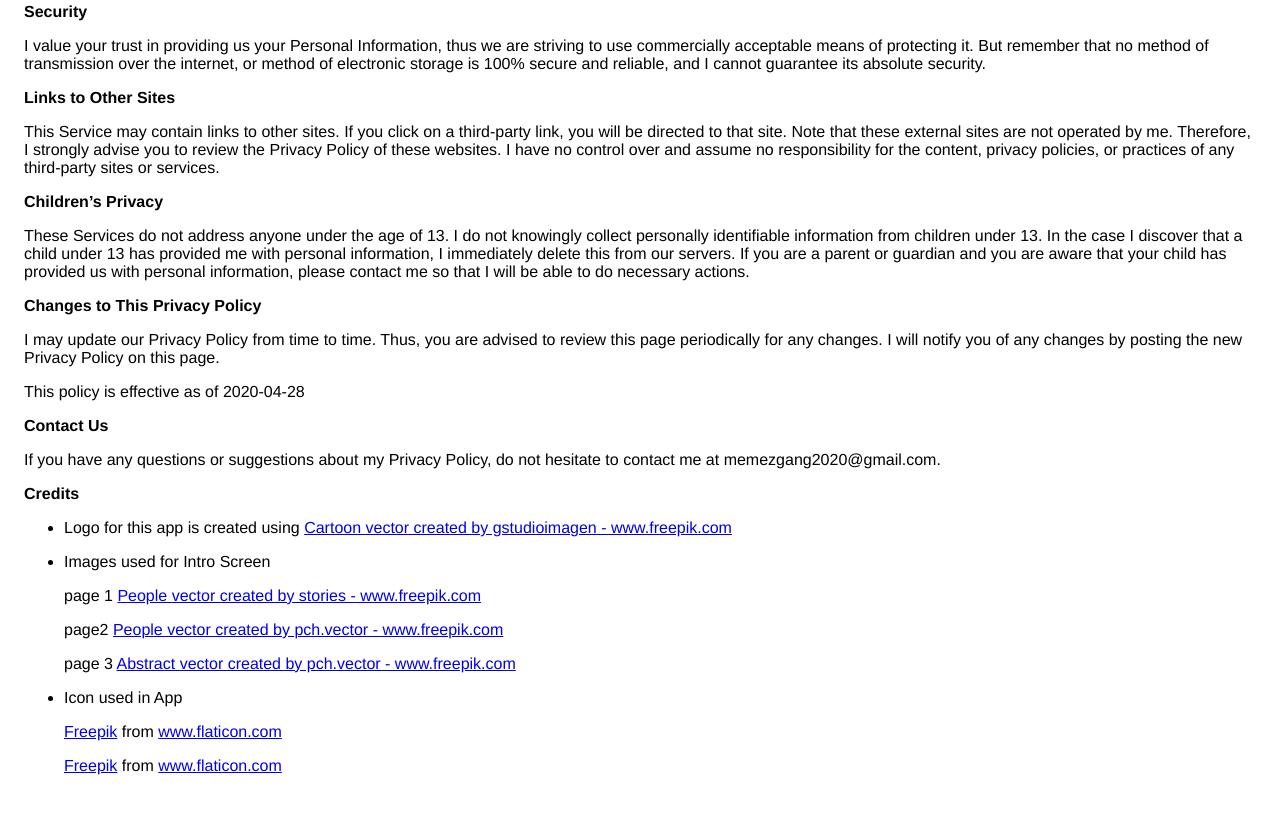
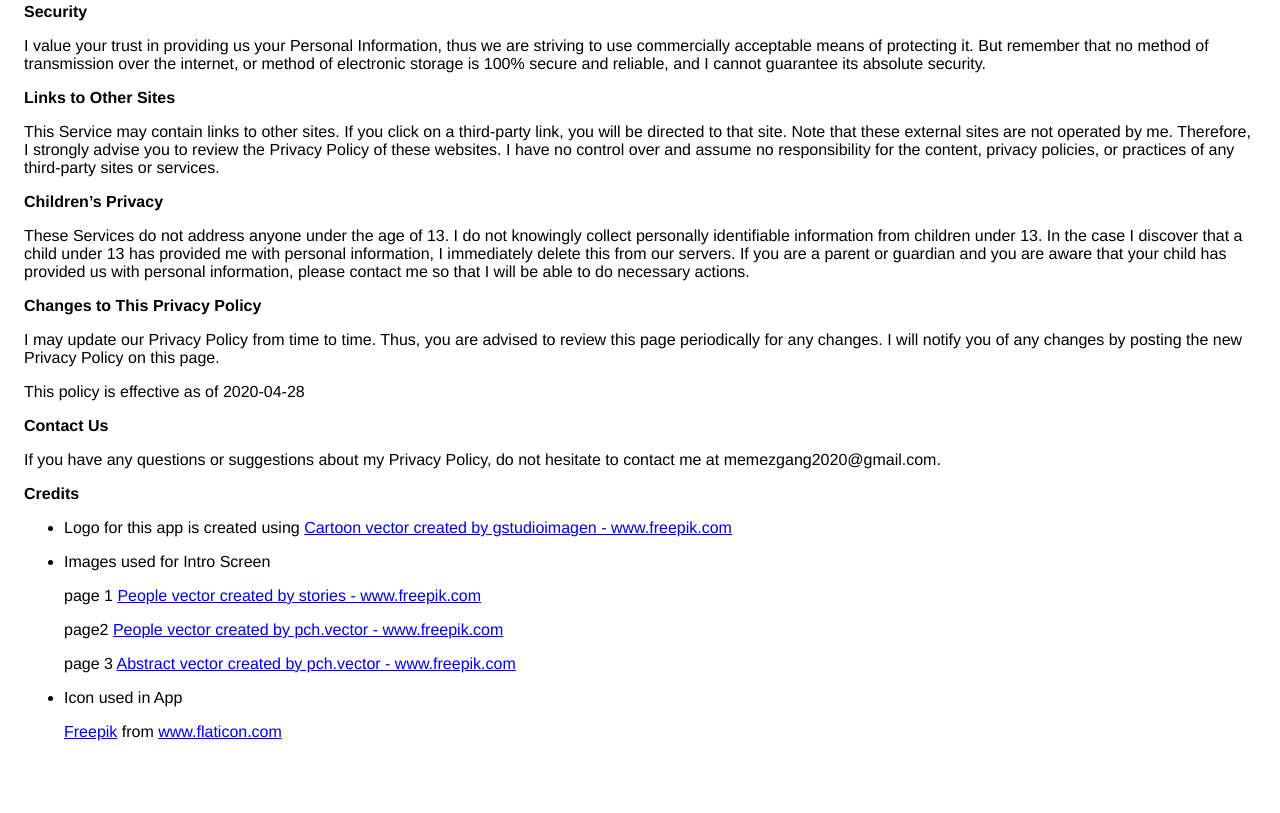
Before and after one commit to MemezGang/MemezGang.github.io, a plain HTML site: page index.html in a window 1280 px wide. Shown: the part 1309-2122 px from the top of the page. After the commit the page ends 2090 px from the top, so only its background shows below. Drawn offline with Linux system fonts and the light colour scheme.

Commit message:
Update index.html

```diff
--- a/index.html
+++ b/index.html
@@ -193,9 +193,6 @@
                         <p>
                            <a href="https://www.flaticon.com/authors/freepik" title="Freepik">Freepik</a> from <a href="https://www.flaticon.com/" title="Flaticon"> www.flaticon.com</a>
                           </p>
-                        <p>
-                           <a href="https://www.flaticon.com/authors/freepik" title="Freepik">Freepik</a> from <a href="https://www.flaticon.com/" title="Flaticon"> www.flaticon.com</a>
-                        </p>
                       </p>
                     </li>
                   </ul>
```
